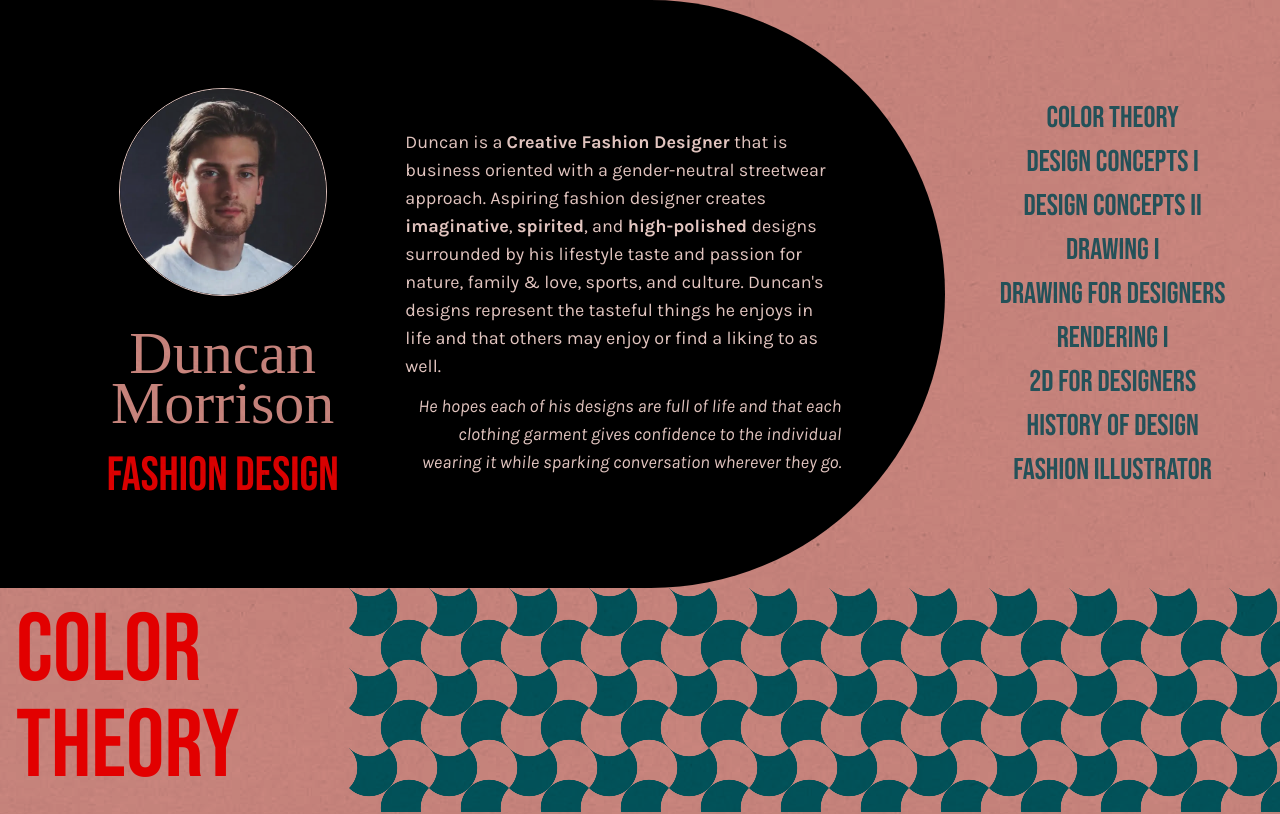
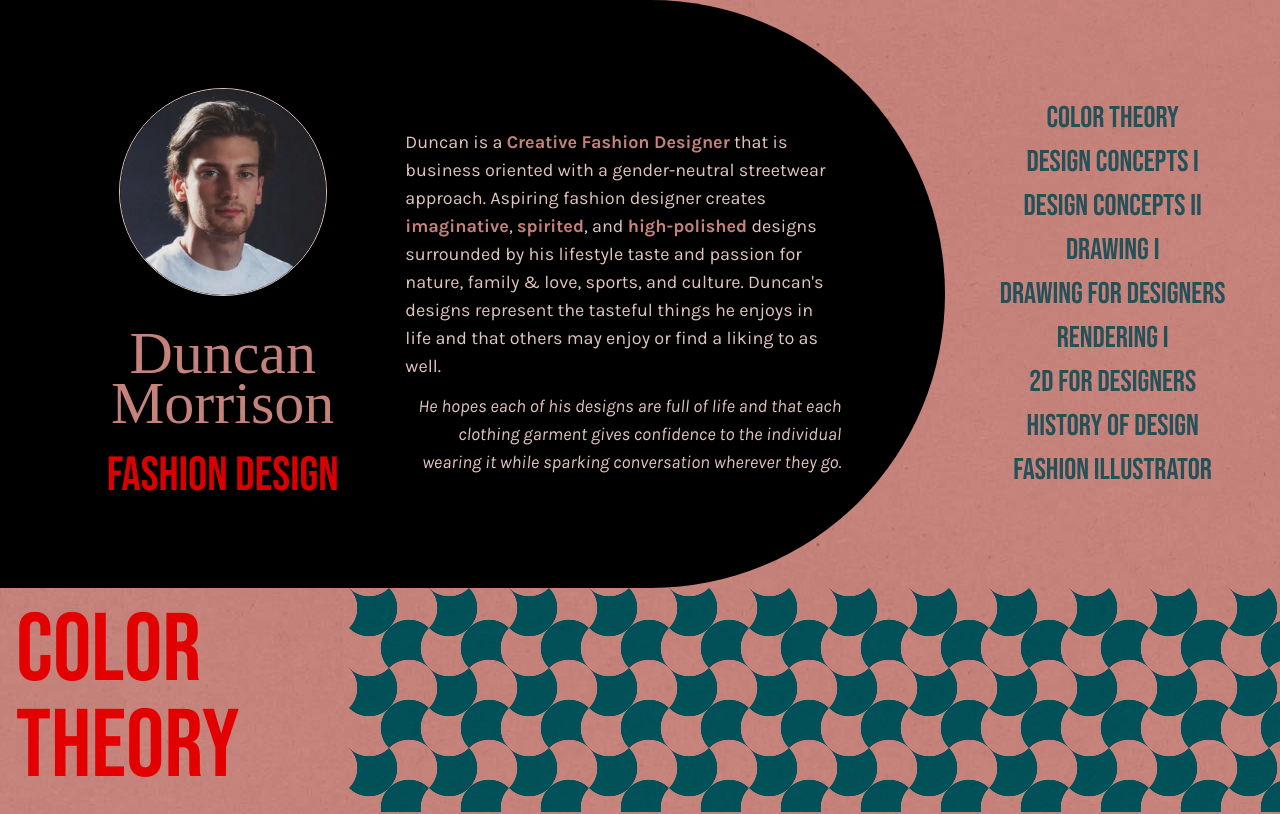
Before and after one commit to lizamorr/duncan, a React (Create React App) app: page / in a window 1280 px wide. Shown: the top 814 px of the page. Built offline with nearby package versions, Linux system fonts and the light colour scheme; a web font is replaced by a local one.

Commit message:
about colors

```diff
--- a/src/components/About.tsx
+++ b/src/components/About.tsx
@@ -38,14 +38,19 @@ export default function About() {
         </div>
         <div className="flex flex-col flex-1 p-2 lg:p-8 lg:min-w-[500px]">
           <p className="pt-4 text-customLightPink text-start">
-            Duncan is a <strong>Creative Fashion Designer</strong> that is
-            business oriented with a gender-neutral streetwear approach.
-            Aspiring fashion designer creates <strong>imaginative</strong>,{" "}
-            <strong>spirited</strong>, and <strong>high-polished</strong>{" "}
-            designs surrounded by his lifestyle taste and passion for nature,
-            family & love, sports, and culture. Duncan's designs represent the
-            tasteful things he enjoys in life and that others may enjoy or find
-            a liking to as well.
+            Duncan is a{" "}
+            <strong className="text-customPink">
+              Creative Fashion Designer
+            </strong>{" "}
+            that is business oriented with a gender-neutral streetwear approach.
+            Aspiring fashion designer creates{" "}
+            <strong className="text-customPink">imaginative</strong>,{" "}
+            <strong className="text-customPink">spirited</strong>, and{" "}
+            <strong className="text-customPink">high-polished</strong> designs
+            surrounded by his lifestyle taste and passion for nature, family &
+            love, sports, and culture. Duncan's designs represent the tasteful
+            things he enjoys in life and that others may enjoy or find a liking
+            to as well.
           </p>
           <p className="italic text-customLightPink pt-3 text-end">
             He hopes each of his designs are full of life and that each clothing
```
